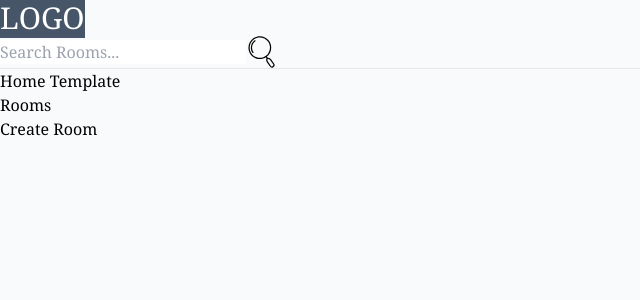
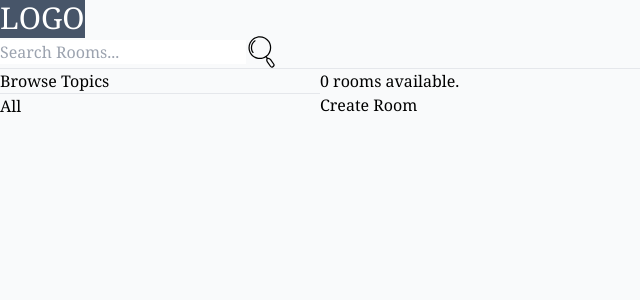
Before and after one commit to michael-duke/StudyClan, a Django app: page / in a window 1280 px wide. Shown: the top 300 px of the page, without its empty margins (0-640 px from the left). Run offline with Django 4.2, Linux system fonts and the light colour scheme; data that the repository does not hold is empty; some libraries are stand-ins or nearby versions.

Commit message:
Add room count and filter using Q Model

```diff
--- a/base/templates/base/home.html
+++ b/base/templates/base/home.html
@@ -1,24 +1,34 @@
 {% extends 'main.html' %} {% block content %}
-<h1>Home Template</h1>
-
+<div class="home-container grid grid-cols-[1fr_3fr]">
+  <div class="topics-container">
+    <h3>Browse Topics</h3>
+    <hr />
+    <a href="{% url 'home'%}">All</a>
+    {% for topic in topics %}
+    <div class="topic">
+      <a href="{% url 'home'%}?q={{topic.name}}">{{topic.name}}</a>
+    </div>
+    {% endfor %}
+  </div>
   <div>
-  <h3>Rooms</h3>
+    <h5>{{room_count}} rooms available.</h5>
     <a href="{% url 'create-room' %}">Create Room</a>
     <ul>
       {% for room in rooms %}
       <li style="display: flex; align-items: center; column-gap: 2rem">
         <span style="margin-right: 10px">@{{room.host.username}} </span>
-      <div style="display: flex;">
+        <div style="display: flex">
           <h5>{{room.id}} --</h5>
           <h3>
             <a href="{% url 'room' room.id %}"> {{room.name}} </a>
           </h3>
         </div>
         <small>{{room.topic.name}}</small>
-      <a style="color:goldenrod" href="{% url 'update-room' room.id%}">EDIT</a>
-      <a style="color:crimson" href="{% url 'delete-room' room.id%}">DEL</a>
+        <a style="color: goldenrod" href="{% url 'update-room' room.id%}">EDIT</a>
+        <a style="color: crimson" href="{% url 'delete-room' room.id%}">DEL</a>
       </li>
       {% endfor %}
     </ul>
   </div>
+</div>
 {% endblock %}
--- a/base/views.py
+++ b/base/views.py
@@ -1,5 +1,6 @@
 from django.shortcuts import render, redirect
-from .models import Room
+from django.db.models import Q
+from .models import Room, Topic
 from .forms import RoomForm
 # Create your views here.
 
@@ -10,8 +11,12 @@ from .forms import RoomForm
 # ]
 
 def home(request):
-    rooms = Room.objects.all()
-    context = { 'rooms': rooms}
+    q = request.GET.get('q') if request.GET.get('q') != None else ''
+    rooms = Room.objects.filter(Q(topic__name__icontains=q) | Q(name__icontains=q) | Q(description__icontains=q) | Q(host__username__icontains=q))
+    room_count = rooms.count()
+    print(rooms)
+    topics = Topic.objects.all()
+    context = { 'rooms': rooms, 'topics': topics, 'room_count': room_count}
     return render(request, 'base/home.html', context)
 
 def room(request, roomid):
```
Lines whose indentation alone changed are shown as unchanged.
